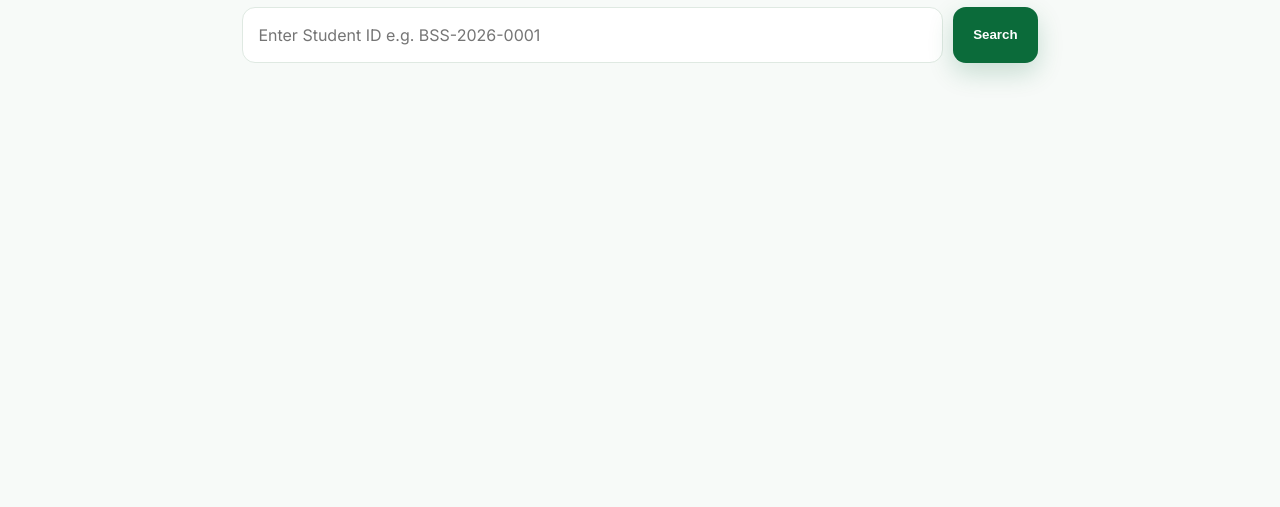
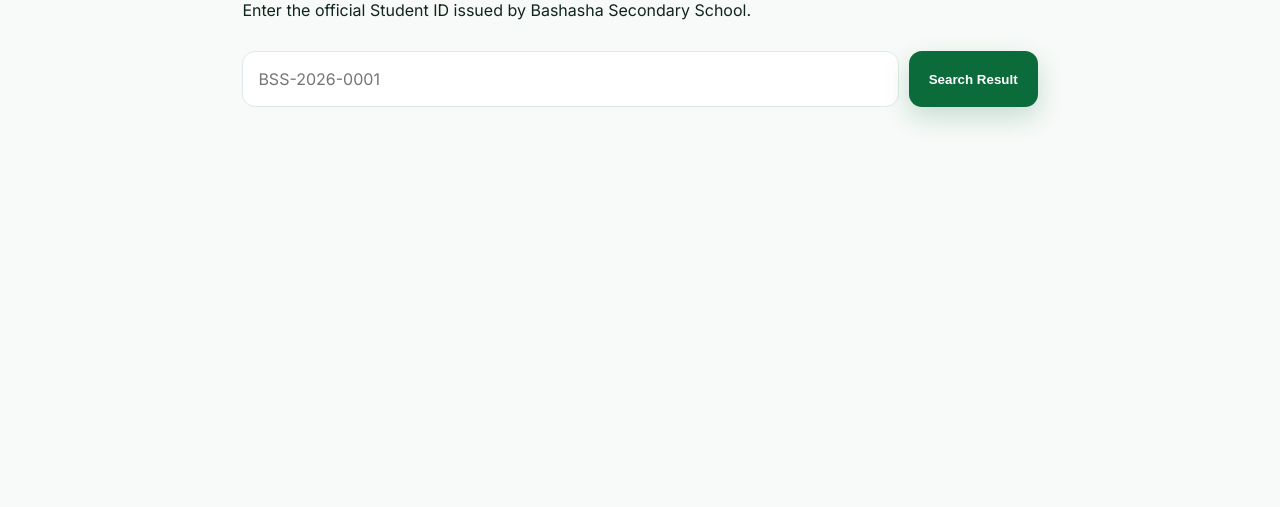
Before and after one commit to aifarmercredit/Bashasha-scodary-school-, a plain HTML site: page results.html in a window 1280 px wide. Shown: the part 293-800 px from the top of the page. Drawn offline with nearby package versions, Linux system fonts and the light colour scheme.

Commit message:
Complete results.html frontend

```diff
--- a/results.html
+++ b/results.html
@@ -1 +1 @@
-<!doctype html><html lang="om"><head><meta charset="UTF-8"><meta name="viewport" content="width=device-width,initial-scale=1"><title>Results | Bashasha</title><link rel="stylesheet" href="css/style.css"></head><body><header class="nav"><a class="brand" href="index.html">BASHASHA <span>SECONDARY SCHOOL</span></a><nav><a href="index.html">Home</a><a href="admission.html">Admission</a><a href="login.html">Login</a></nav></header><main class="section narrow"><p class="eyebrow">Academic Results</p><h1>Check Student Result</h1><form id="resultForm" class="search"><input id="studentId" placeholder="Enter Student ID e.g. BSS-2026-0001" required><button class="btn">Search</button></form><div id="resultBox"></div></main><script src="js/app.js"></script></body></html>
+<!doctype html><html lang="om"><head><meta charset="UTF-8"><meta name="viewport" content="width=device-width,initial-scale=1"><title>Student Results | Bashasha</title><link rel="stylesheet" href="css/style.css"></head><body><header class="nav"><a class="brand" href="index.html">BASHASHA <span>SECONDARY SCHOOL</span></a><nav><a href="index.html">Home</a><a href="admission.html">Admission</a><a class="active" href="results.html">Results</a><a class="btn small" href="login.html">Staff Login</a></nav></header><main class="section narrow"><div class="page-head"><p class="eyebrow">Academic Records</p><h1>Check Student Result</h1><p>Enter the official Student ID issued by Bashasha Secondary School.</p></div><form id="resultForm" class="search"><input id="studentId" placeholder="BSS-2026-0001" required><button class="btn">Search Result</button></form><div id="resultBox"></div></main><script src="js/app.js"></script></body></html>
```
